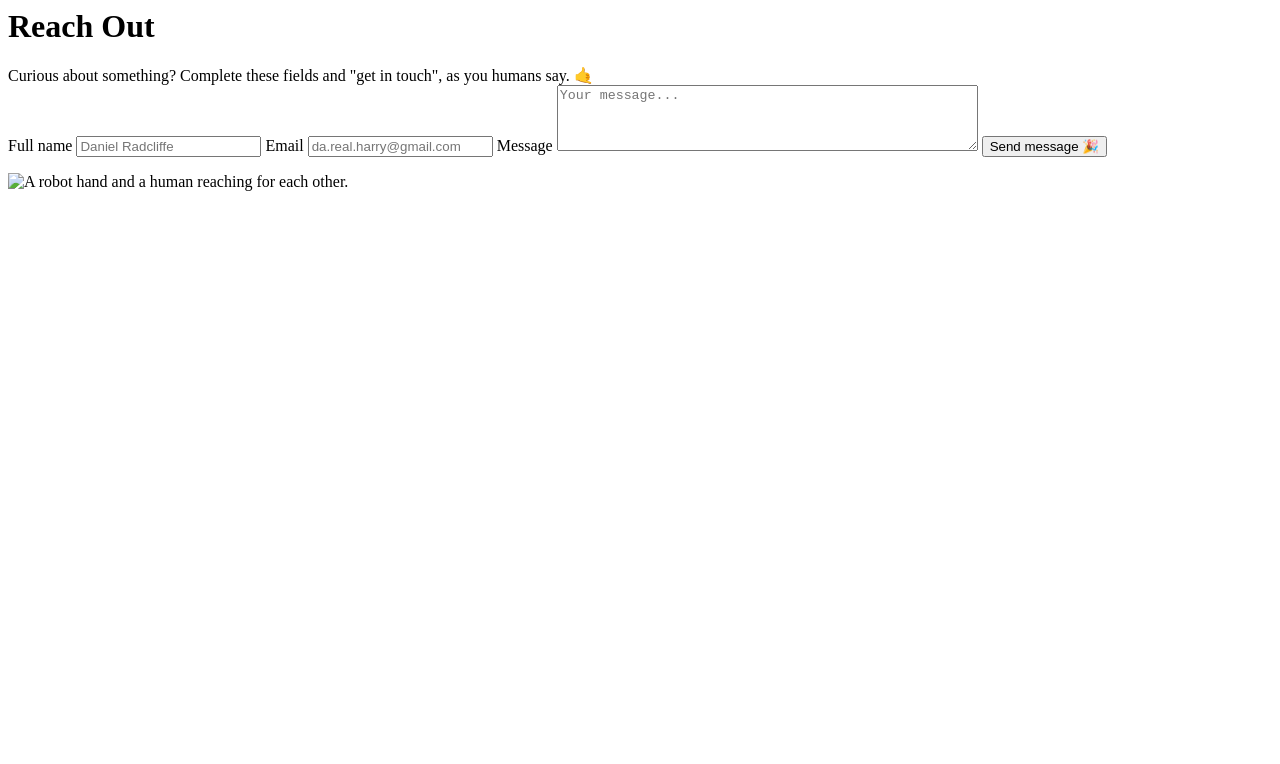
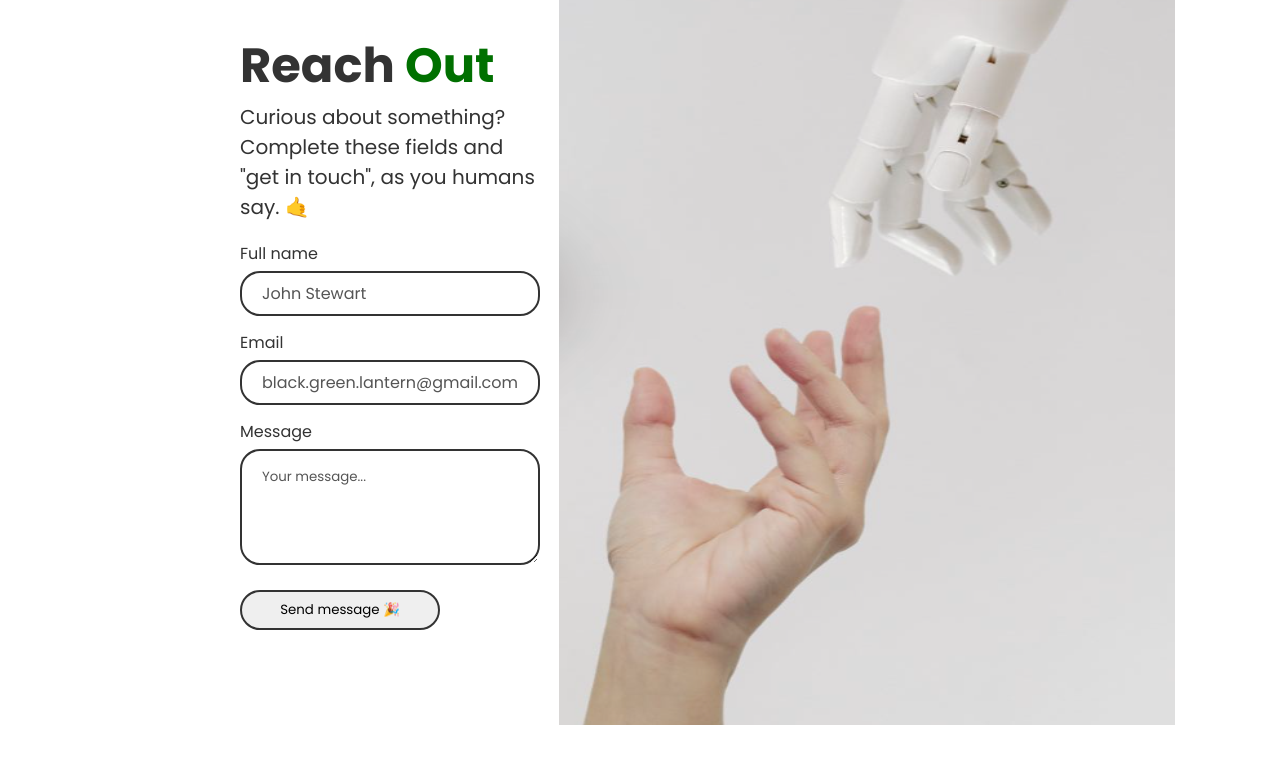
Before and after one commit to YusufBolden/Accessible-web-design, a plain HTML site: page index.html in a window 1280 px wide. Drawn offline with nearby package versions, Linux system fonts and the light colour scheme.

Commit message:
Created images directory, added image and changed path to image

```diff
--- a/index.html
+++ b/index.html
@@ -3,11 +3,14 @@
     <script src="https://code.iconify.design/2/2.2.1/iconify.min.js"></script>
 
     <!-- Fonts & Icons -->
-        <link rel="preconnect" href="https://fonts.googleapis.com">
-        <link rel="preconnect" href="https://fonts.gstatic.com" crossorigin>
-        <link href="https://fonts.googleapis.com/css2?family=Poppins:wght@100;200;300;400;500;600;700;800;900&display=swap" rel="stylesheet">
+    <link rel="preconnect" href="https://fonts.googleapis.com" />
+    <link rel="preconnect" href="https://fonts.gstatic.com" crossorigin />
+    <link
+      href="https://fonts.googleapis.com/css2?family=Poppins:wght@100;200;300;400;500;600;700;800;900&display=swap"
+      rel="stylesheet"
+    />
 
-        <link rel="stylesheet" href="index.css">
+    <link rel="stylesheet" href="styles.css" />
   </head>
   <body class="contact-page">
     <main id="main">
@@ -15,16 +18,45 @@
       <div class="contact-form-section">
         <form>
           <h1 class="contact-form-heading">Reach <span>Out</span></h1>
-                    <div class="contact-form-intro">Curious about something? Complete these fields and "get in touch", as you humans say. 🤙</div>
+          <div class="contact-form-intro">
+            Curious about something? Complete these fields and "get in touch",
+            as you humans say. 🤙
+          </div>
           <label for="name">Full name</label>
-                    <input class="contact-input" id="name" type="text" placeholder="Daniel Radcliffe" />
+          <input
+            class="contact-input"
+            id="name"
+            type="text"
+            placeholder="John Stewart"
+          />
           <label for="email">Email</label>
-                    <input class="contact-input" id="email" type="text" placeholder="da.real.harry@gmail.com" />
+          <input
+            class="contact-input"
+            id="email"
+            type="text"
+            placeholder="black.green.lantern@gmail.com"
+          />
           <label for="message">Message</label>
-                    <textarea class="contact-textarea" id="message" rows="4" cols="50" placeholder="Your message..."></textarea>
-                    <button class="contact-submit-button" type="button" onclick="submitForm()">Send message 🎉</button>
+          <textarea
+            class="contact-textarea"
+            id="message"
+            rows="4"
+            cols="50"
+            placeholder="Your message..."
+          ></textarea>
+          <button
+            class="contact-submit-button"
+            type="button"
+            onclick="submitForm()"
+          >
+            Send message 🎉
+          </button>
         </form>
-                <img class="contact-image" src="images/connect.jpg" alt="A robot hand and a human reaching for each other." />
+        <img
+          class="contact-image"
+          src="images/robotHumanHands.png"
+          alt="A robot hand and a human reaching for each other."
+        />
       </div>
     </main>
   </body>
```
Also changed, not shown: images/robotHumanHands.png (added). Lines whose indentation alone changed are shown as unchanged.
